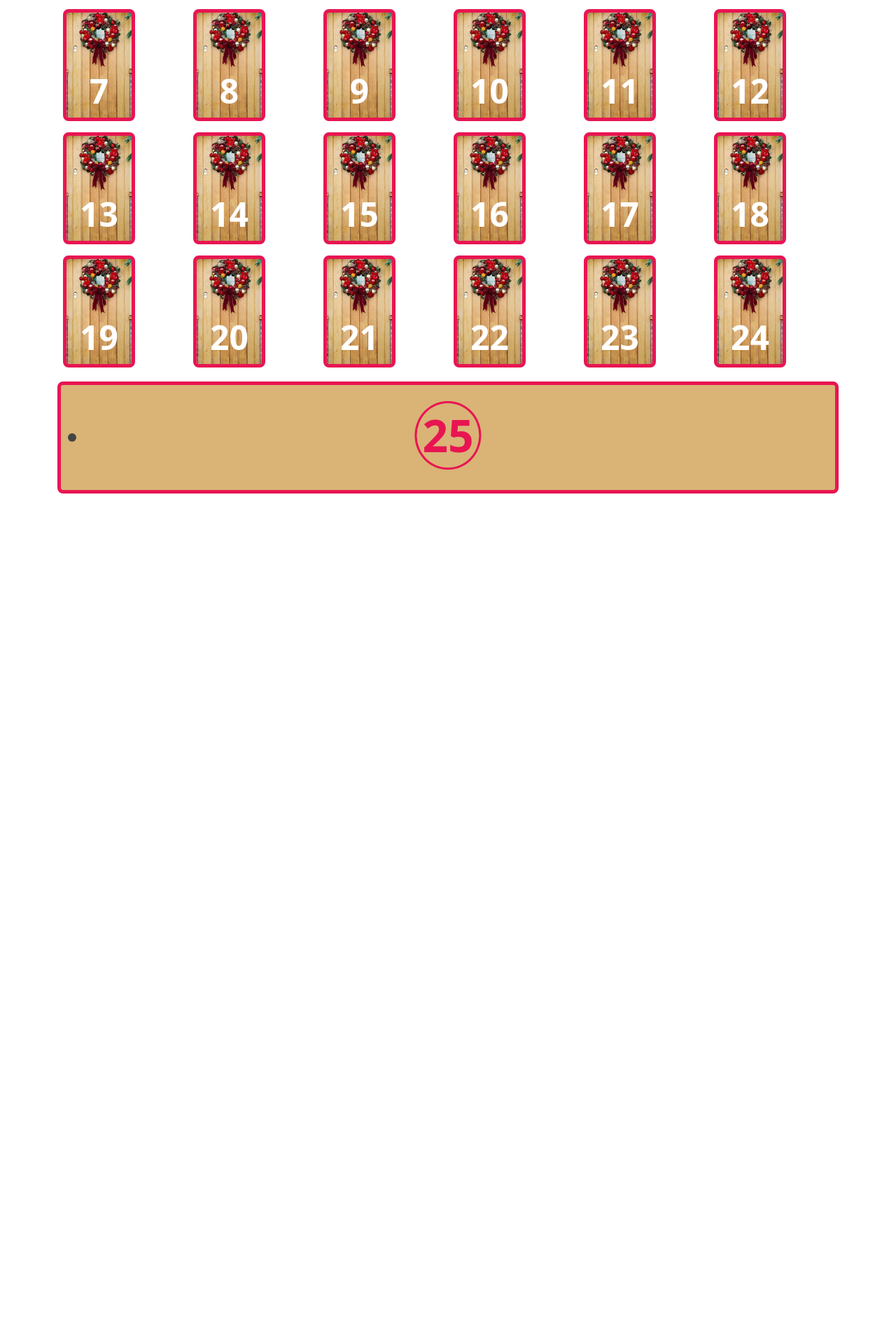
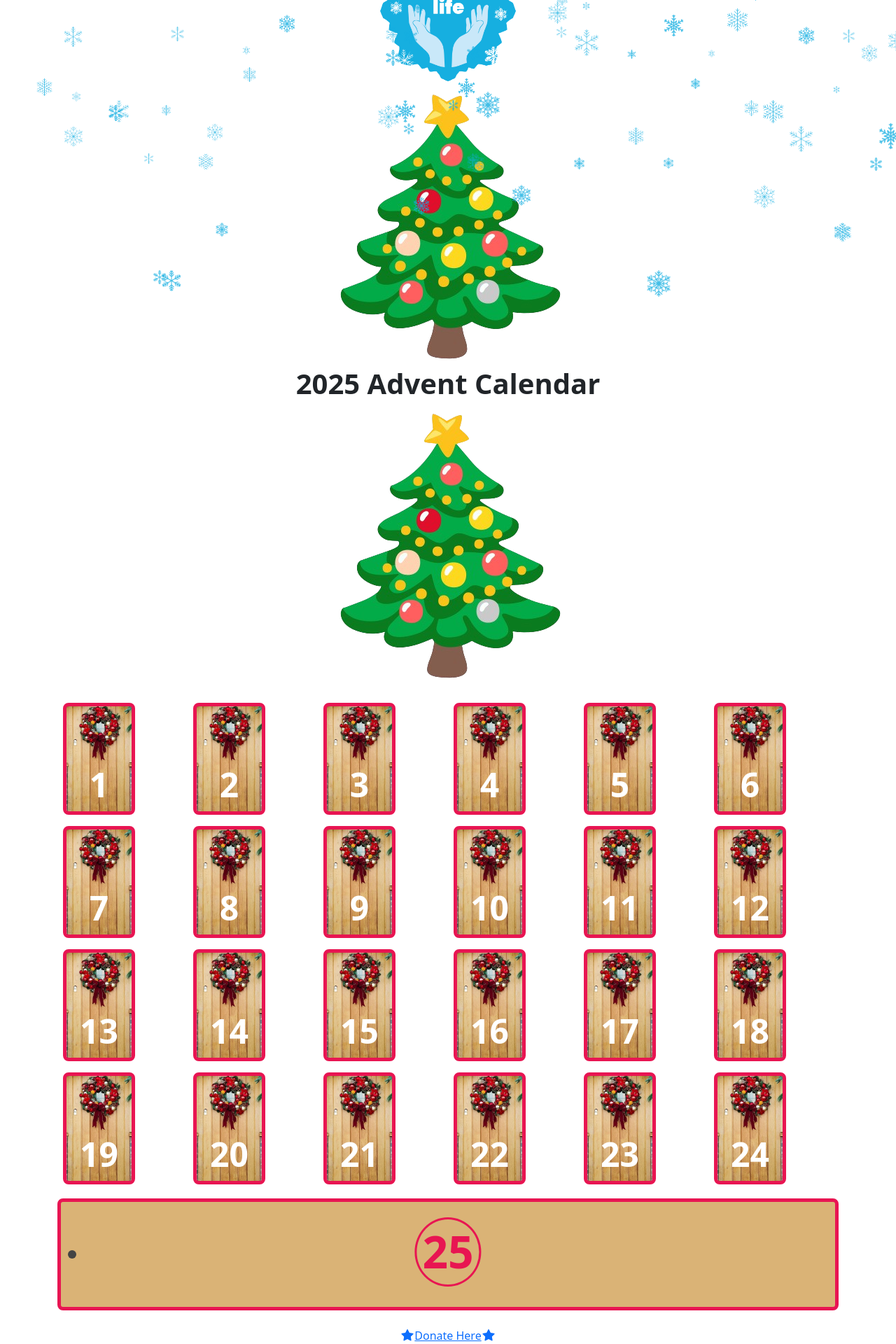
Before and after one commit to AshLaw96/advent-calendar, a React (Create React App) app: page / in a window 1280 px wide. Shown: the part 187-2107 px from the top of the page at 70% size. Before the commit the page ends 916 px from the top, so only its background shows below. Built offline with nearby package versions, Linux system fonts and the light colour scheme.

Commit message:
Add Snowflakes, Logos, title section & Font Awesome icon to app

```diff
--- a/src/App.js
+++ b/src/App.js
@@ -1,10 +1,41 @@
 import React from "react";
 import AdventCalendar from "./components/AdventCalendar";
+import Logos from "./components/Logos";
+import Snowflakes from "./components/Snowflakes";
+import emoji from "./assets/images/tree.png"; // Importing a tree emoji image
+import { FontAwesomeIcon } from "@fortawesome/react-fontawesome";
+import { faStar } from "@fortawesome/free-solid-svg-icons"; // Import the star icon
+
+import "./App.css";
 
 function App() {
   return (
     <div className="App">
+      {/* Snowflakes component */}
+      <Snowflakes />
+      {/* Logo section */}
+      <Logos />
+      {/* Title section */}
+      <div className="title-container mt-2">
+        <img src={emoji} alt="Tree Emoji" className="left-tree-emoji" />
+        <h1 className="title fw-bold text-center">2025 Advent Calendar</h1>
+        <img src={emoji} alt="Tree Emoji" className="right-tree-emoji" />
+      </div>
+      {/* Advent calendar main section */}
       <AdventCalendar />
+      {/* Donate button link */}
+      <div className="donate-container">
+        <a
+          href="https://fundraising.svp.org.uk/page/173912/donate/1?ea.tracking.id=calendar"
+          target="_blank" // Opens the link in a new tab
+          rel="noopener noreferrer" // For security
+          className="donate-button"
+        >
+          <FontAwesomeIcon icon={faStar} className="donate-icon" />
+          Donate Here
+          <FontAwesomeIcon icon={faStar} className="donate-icon" />
+        </a>
+      </div>
     </div>
   );
 }
```
Also changed, not shown: 1 other file (tests, documents, lock files or other folders).
